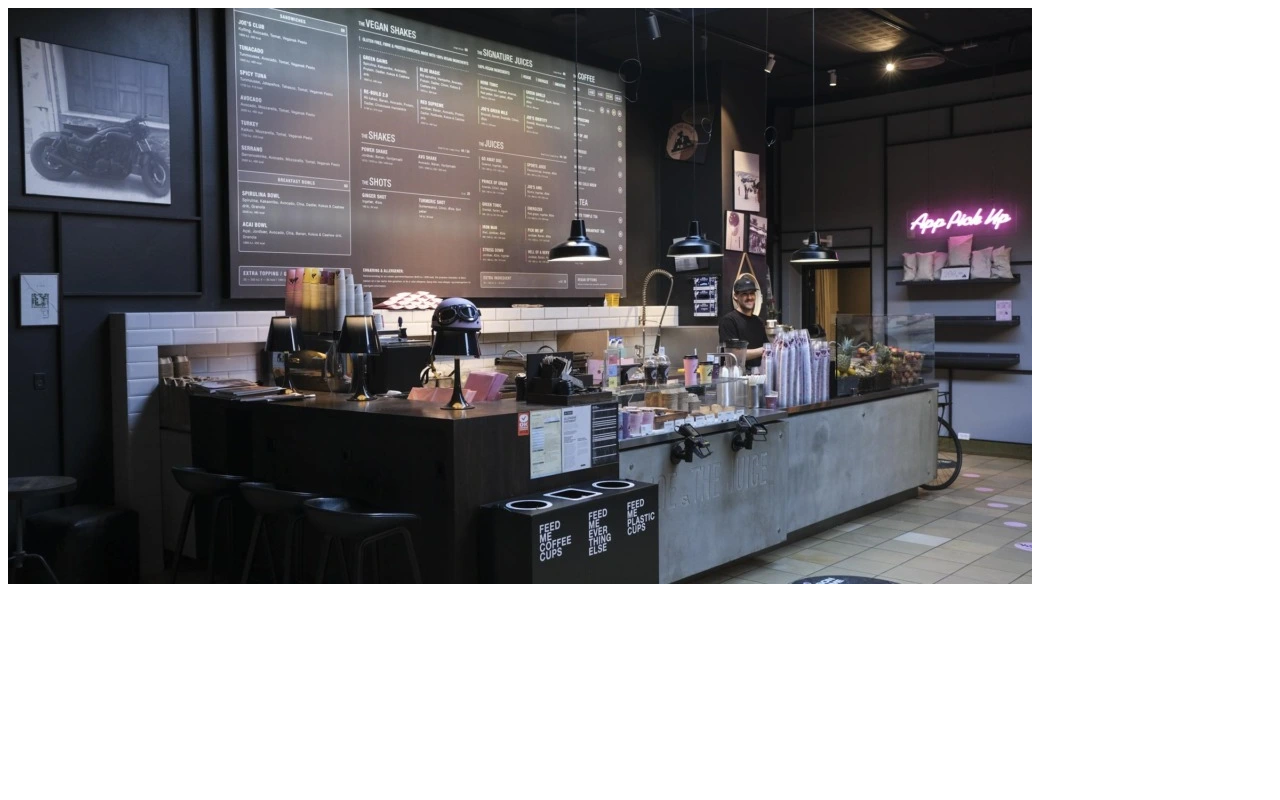
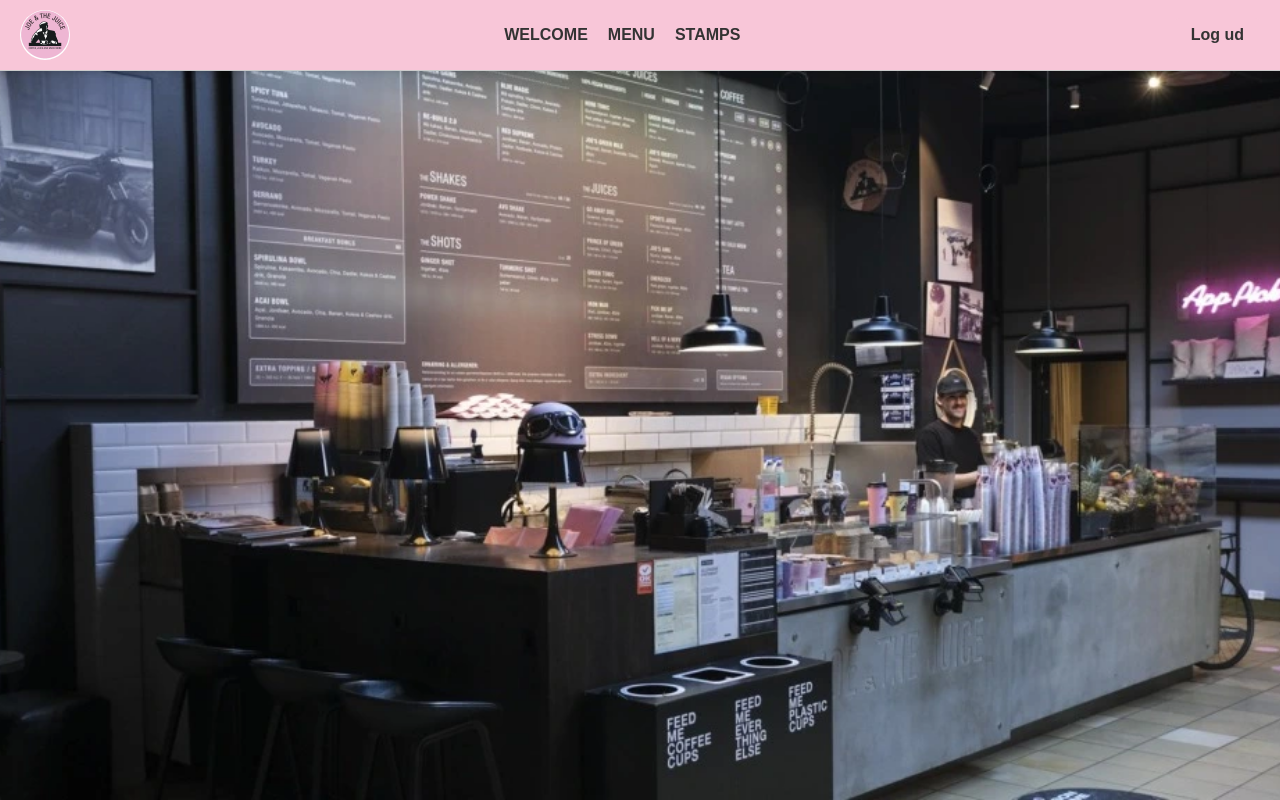
Before and after one commit to Hemme2607/DIS-projekt-2024, a website: page public/html/forside.html in a window 1280 px wide. Drawn offline with Linux system fonts and the light colour scheme; sample sign-in values are in the browser's storage.

Commit message:
Opdateringer

```diff
--- /dev/null
+++ b/public/css/forside.css
@@ -0,0 +1,77 @@
+body {
+    margin: 0;
+    padding: 0;
+    background-image: url('../IMG/Joe-and-the-juice-forside.png'); /* Link til dit billede */
+    background-size: cover; /* Sørger for, at billedet fylder hele siden */
+    background-position: center; /* Centrer billedet */
+    background-repeat: no-repeat; /* Forhindrer gentagelser */
+    height: 100vh; /* Fylder hele vinduets højde */
+    overflow: hidden; /* Fjern eventuelle scrollbars */
+    font-family: Arial, sans-serif;
+}
+
+
+.oversigt {
+    display: flex;
+    align-items: center;
+    justify-content: space-between;
+    padding: 10px 20px;
+    background-color: #f8c6d8;
+    border-bottom: 1px solid #ccc;
+    width: 100%;
+    position: fixed;
+    top: 0;
+    z-index: 100;
+    box-shadow: 0 2px 5px rgba(0, 0, 0, 0.1);
+    box-sizing: border-box;
+}
+
+.logo {
+    height: 50px;
+    border-radius: 50%;
+}
+
+nav {
+    display: flex;
+    gap: 20px;
+}
+
+nav a {
+    text-decoration: none;
+    color: #333;
+    font-weight: bold;
+    font-size: 16px;
+    transition: color 0.3s ease;
+}
+
+nav a:hover {
+    color: white;
+}
+
+.user-info {
+    display: flex;
+    align-items: center;
+}
+
+#navn {
+    display: flex;
+    color: #333;
+    font-size: 16px;
+    font-weight: bold;
+    margin: 0;
+    justify-content: flex-end;
+  }
+
+  #logout {
+    font-size: 16px;
+    padding: 8px 16px;
+    font-weight: bold;
+    background-color: #f8c6d8;
+    color: #333;
+    border: none;
+    border-radius: 5px;
+}
+
+#logout:hover {
+    background-color: white;
+}
--- a/public/html/forside.html
+++ b/public/html/forside.html
@@ -4,8 +4,21 @@
     <meta charset="UTF-8">
     <meta name="viewport" content="width=device-width, initial-scale=1.0">
     <title>Forside</title>
+    <link rel="stylesheet" href="../css/forside.css">
 </head>
 <body>
-    <img src="../IMG/Joe-and-the-juice-forside.png" alt="">
+    <div class="oversigt">
+        <img src="../IMG/joe-and-the-juice-logo.png" alt="Joe & The Juice logo" class="logo">
+        <nav>
+          <a href="welcome.html">WELCOME</a>
+          <a href="products.html">MENU</a>
+          <a href="stempel.html">STAMPS</a>
+        </nav>
+        <div class="user-info">
+          <h1 id="navn">brugernavnet</h1>
+          <button id="logout">Log ud</button>
+        </div>
+    </div>
 </body>
+<script src="../js/stempel.js"></script>
 </html>
```
Also changed, not shown: public/html/stempel.html (+1 -0 lines), public/js/forside.js (added, +17 -0 lines).
